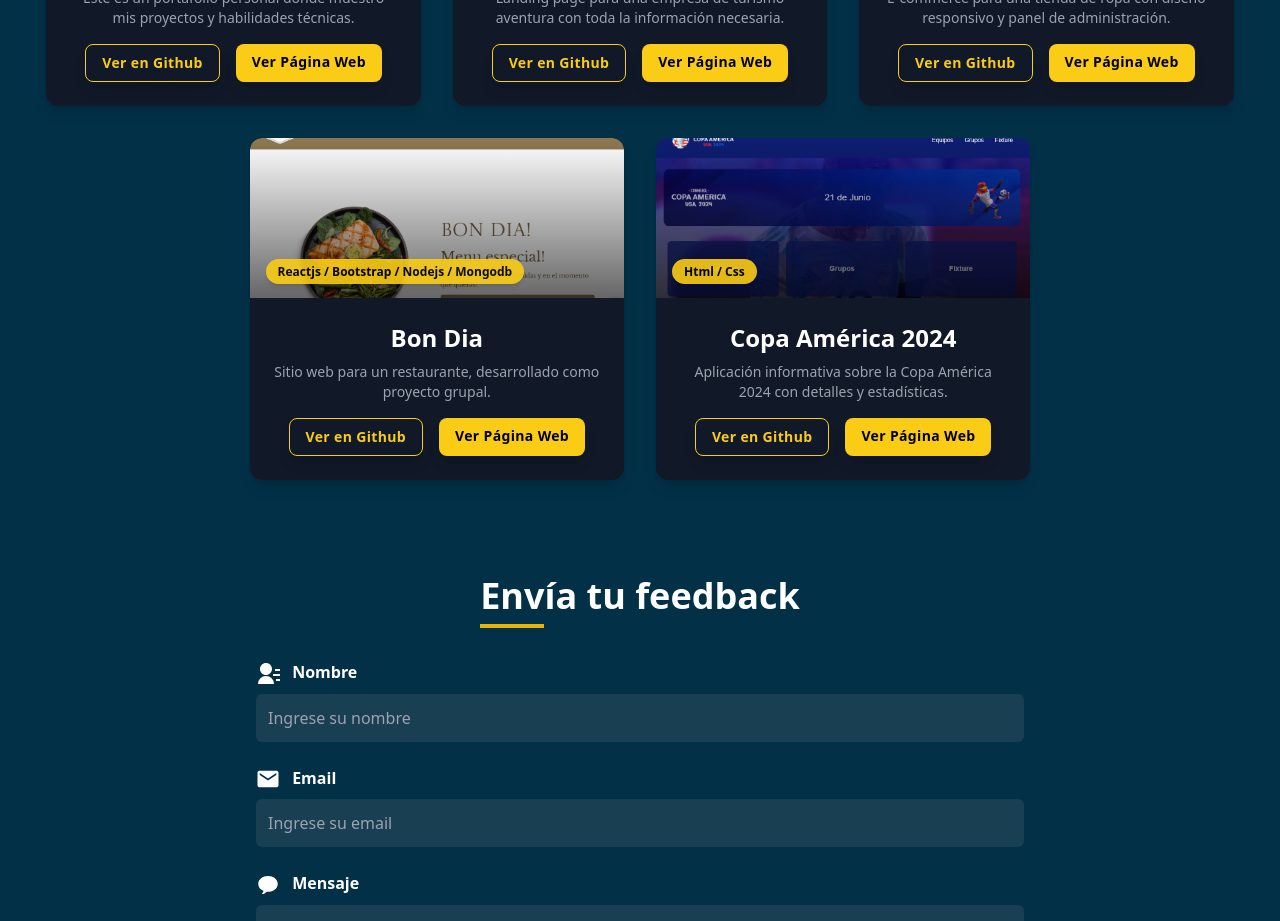
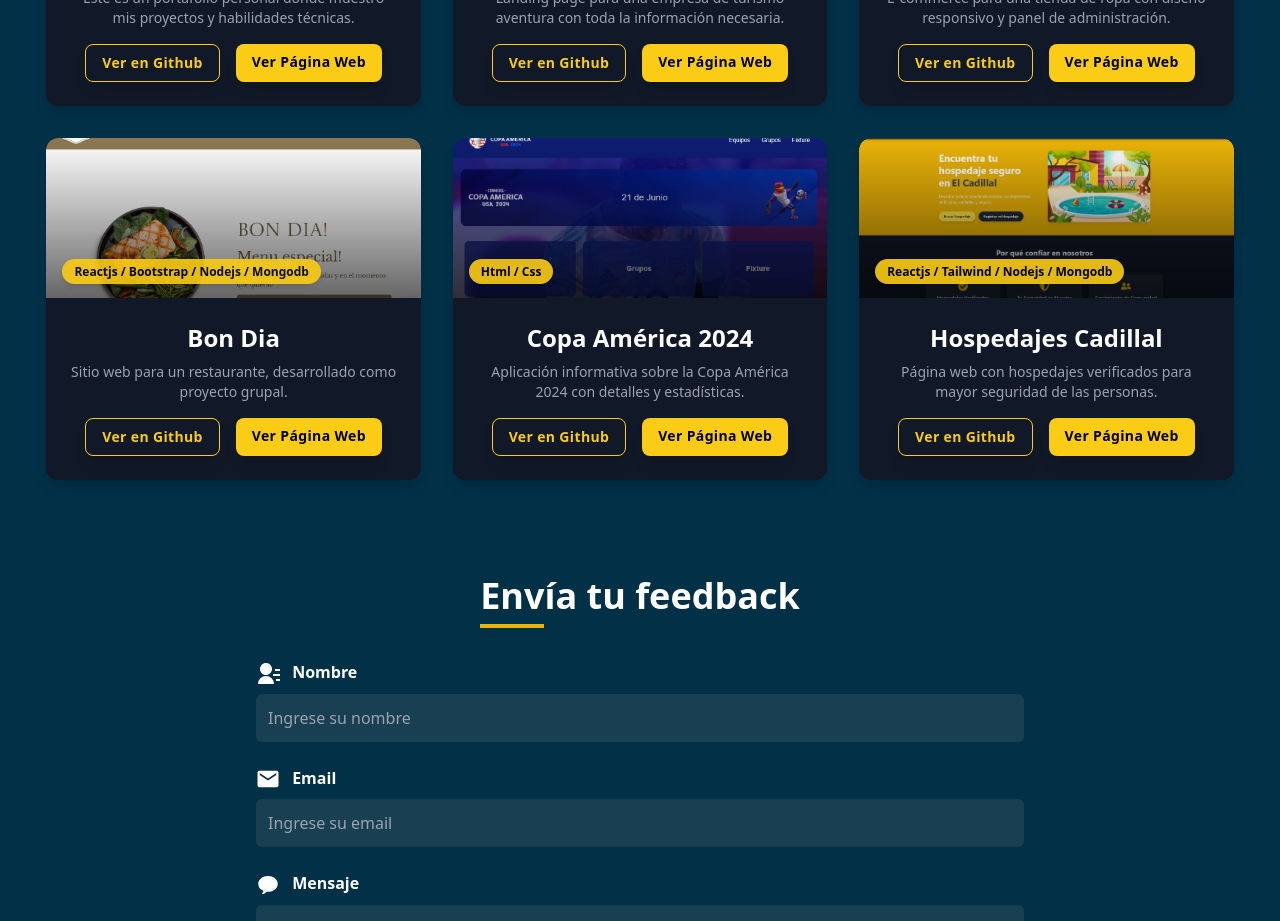
Before and after one commit to joaquin-fuentes/miportafolio, a React (Vite) app: page / in a window 1280 px wide. Shown: the part 3100-4021 px from the top of the page. Built offline with nearby package versions, Linux system fonts and the light colour scheme.

Commit message:
agregue proyecto de hospedajescadillal

```diff
--- a/src/components/views/Proyectos.jsx
+++ b/src/components/views/Proyectos.jsx
@@ -6,6 +6,7 @@ import portadaTKC from "../../assets/portadatkc.png";
 import portadaLJ from "../../assets/portadalj.png";
 import portadaBonDia from "../../assets/portadaproyectogrupal.png";
 import portadaCopaAmerica from "../../assets/portadaCopaAmerica.png";
+import portadaHospedajes from "../../assets/portadaHospedajes.png";
 
 // Definimos el array con la información de cada proyecto
 const proyectosData = [
@@ -53,6 +54,15 @@ const proyectosData = [
     descripcion:
       "Aplicación informativa sobre la Copa América 2024 con detalles y estadísticas.",
     etiqueta: "Html / Css",
+  },
+  {
+    titulo: "Hospedajes Cadillal",
+    imagen: portadaHospedajes,
+    githubUrl: "https://github.com/joaquin-fuentes/hospedajes-cadillal-front",
+    demoUrl: "https://www.hospedajescadillal.com/",
+    descripcion:
+      "Página web con hospedajes verificados para mayor seguridad de las personas.",
+    etiqueta: "Reactjs / Tailwind / Nodejs / Mongodb",
   },
 ];
 
```
Also changed, not shown: src/assets/portadaHospedajes.png (added).
